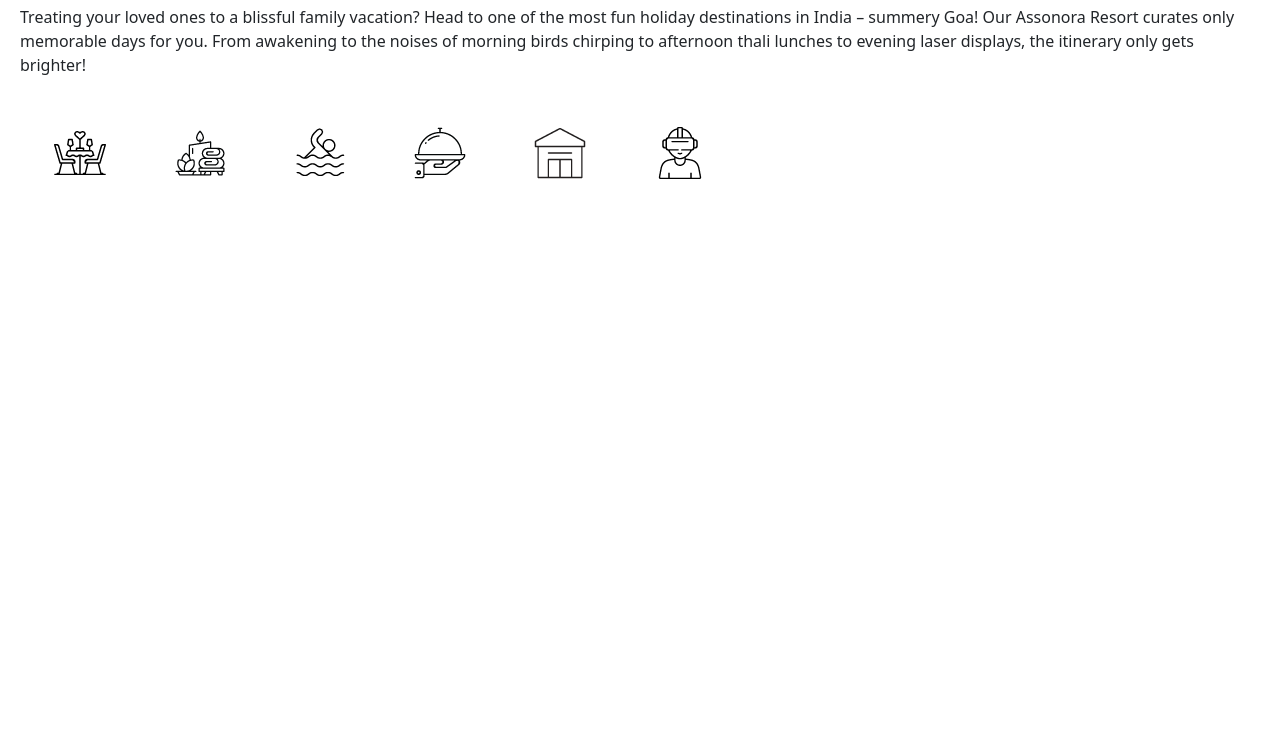
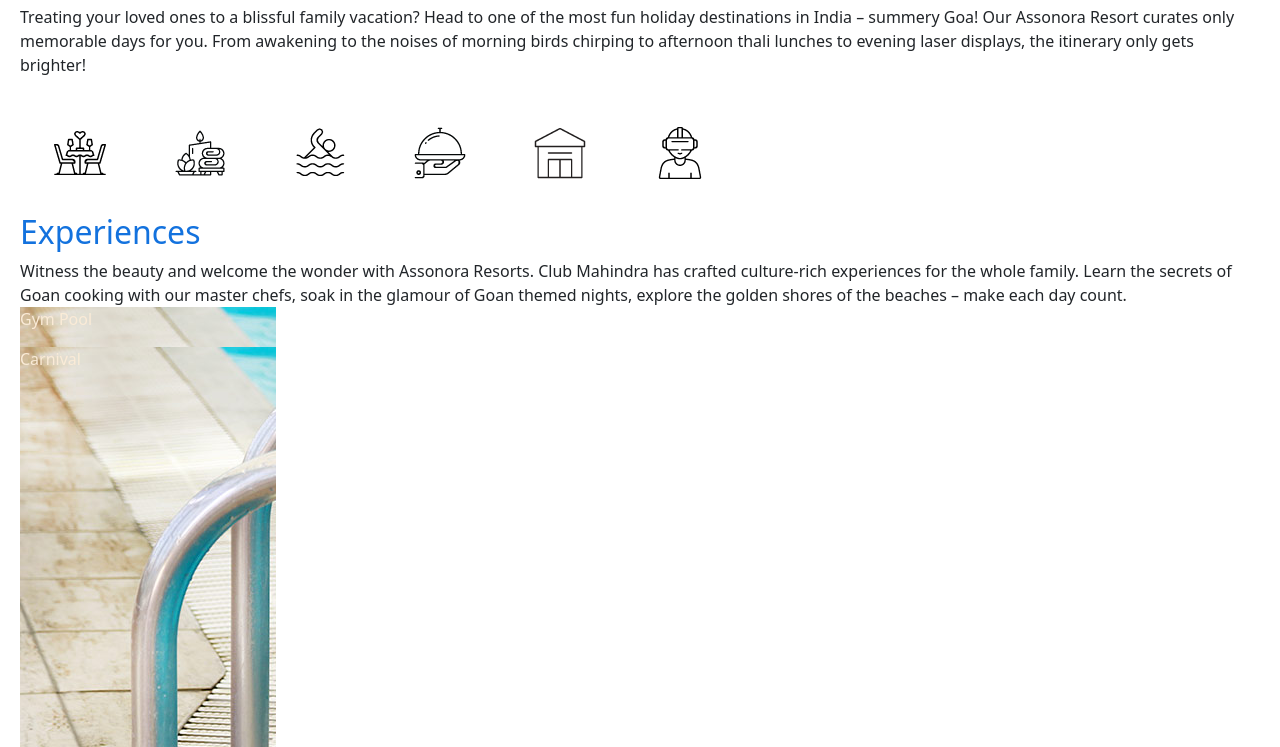
Before and after one commit to oaindriladas/MERN_Stack_projects, a plain HTML site: page Club_mahindra/index.html in a window 1280 px wide. Shown: the part 572-1319 px from the top of the page. Before the commit the page ends 805 px from the top, so only its background shows below. Drawn offline with nearby package versions, Linux system fonts and the light colour scheme.

Commit message:
second_commit

```diff
--- a/Club_mahindra/index.html
+++ b/Club_mahindra/index.html
@@ -49,6 +49,24 @@
         <img src="./images/conference hall.png">
         <img src="./images/games.png">
         </div>
+        <div class="section-head h2">
+        Experiences
+        </div>
+        <div>
+            Witness the beauty and welcome the wonder with Assonora Resorts. Club Mahindra has crafted culture-rich experiences for the whole family. Learn the secrets of Goan cooking with our master chefs, soak in the glamour of Goan themed nights, explore the golden shores of the beaches – make each day count.
+        </div>
+        <div class="img-contain">
+            <div class="img-con">
+                <p>
+                  Gym Pool
+                </p>
+            <div class="img-con">
+                <p>
+                    Carnival
+                </p>
+            </div>
+            </div>
+        </div>
     </section>
 </body>
 </html>
--- a/Club_mahindra/styles/home.css
+++ b/Club_mahindra/styles/home.css
@@ -42,3 +42,20 @@
 .section-head{
     color: rgb(19, 114, 222);
 }
+.img-con{
+    background-image: url('../images/Gym\ Pool.jpg');
+    height: 50vh;
+    width: 20vw;
+}
+.img-con>p{
+    color: antiquewhite;
+}
+.img-contain{
+    display: flex;
+}
+.img-contain:nth-child(1){
+    background-image: url('../images/Gym\ Pool.jpg');
+}
+.img-contain:nth-child(2){
+    background-image: url('../images/Carnival.jpg');
+}
```
